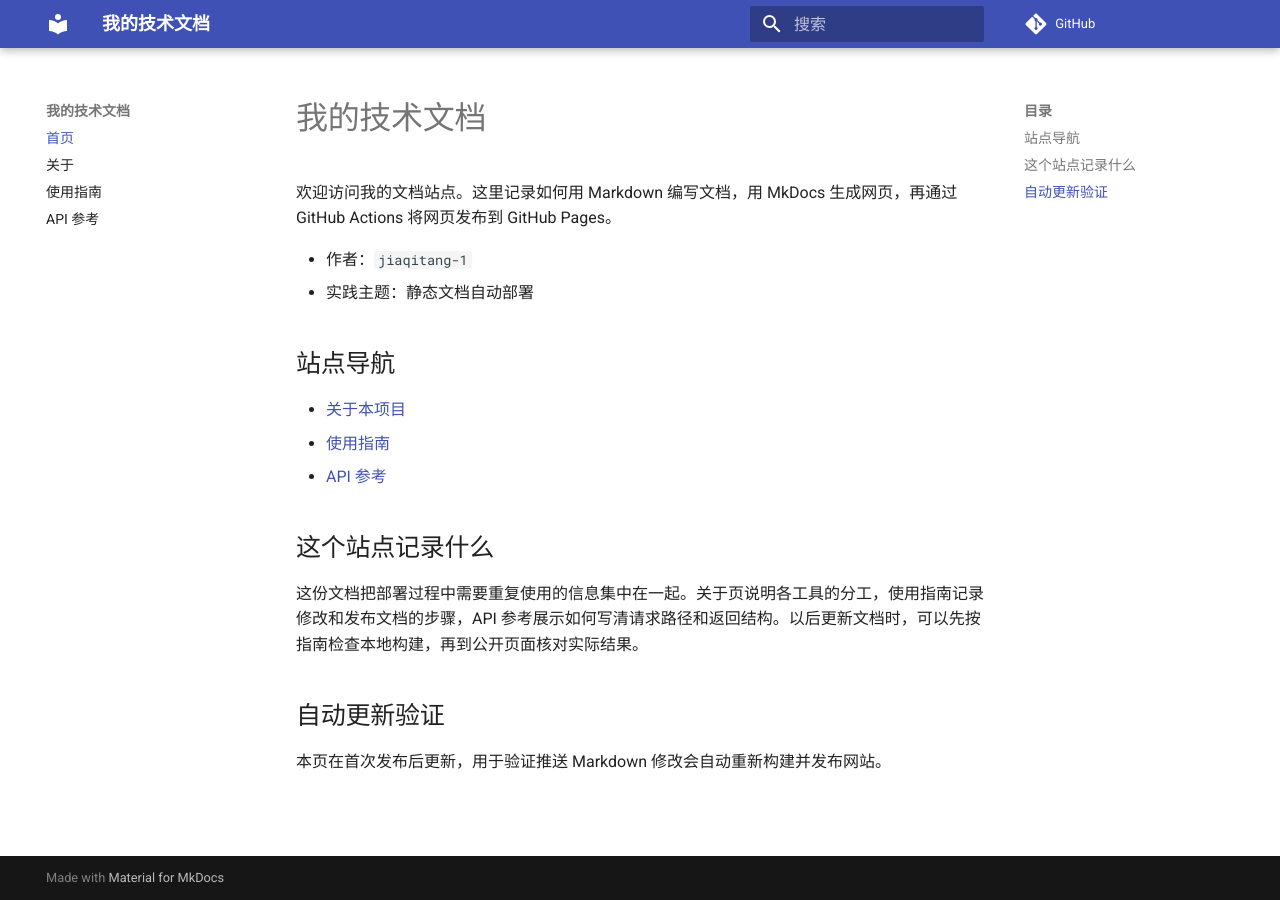
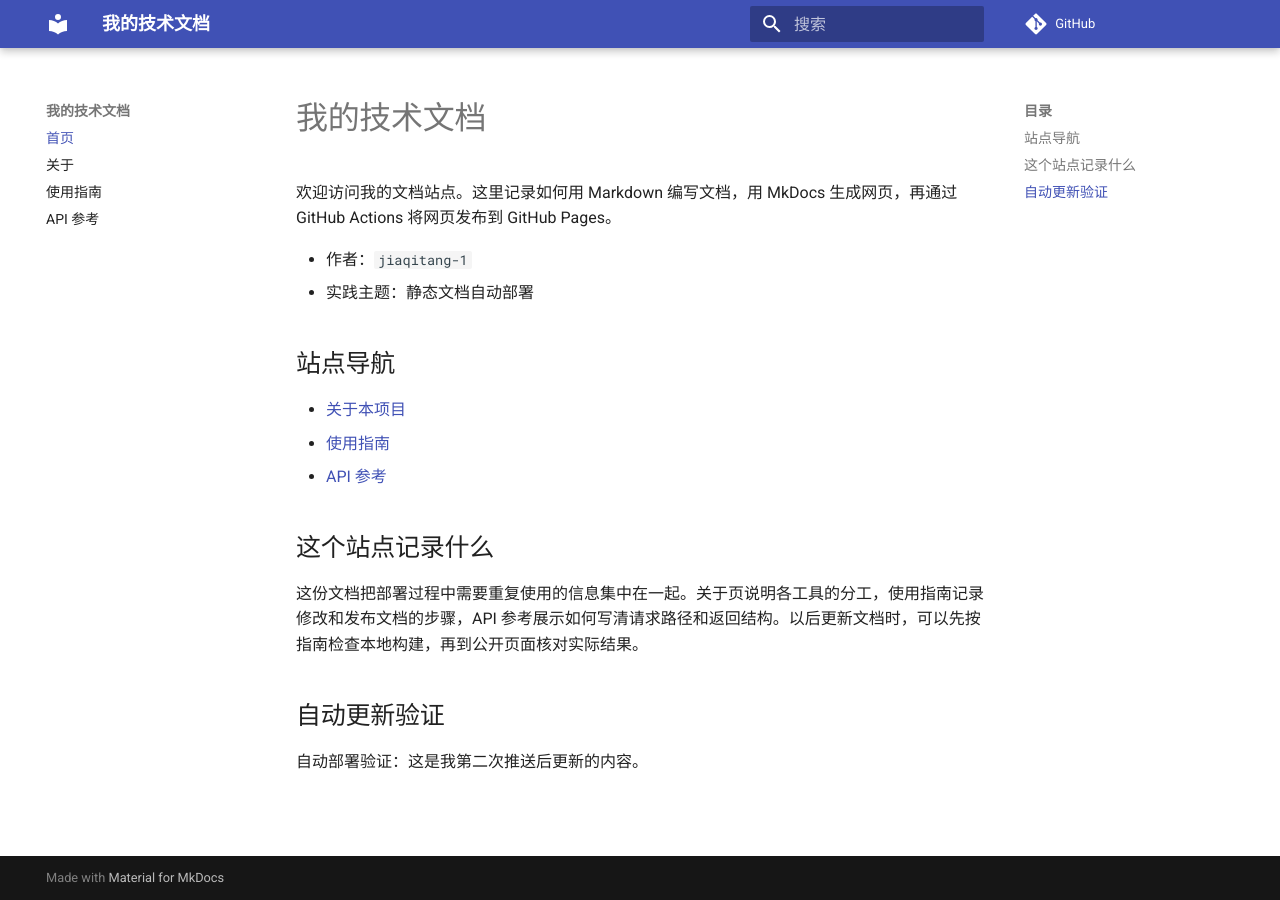
Before and after one commit to jiaqitang-1/my-docs, an MkDocs documentation site: the page built from docs/index.md, in a window 1280 px wide. Built offline with MkDocs 1.6.1 and Material for MkDocs 9.7.7, drawn with Linux system fonts in a browser that asks for light colours; comment, search, counter and statistics services are not loaded.

Commit message:
验证文档修改后自动更新网站

```diff
--- a/docs/index.md
+++ b/docs/index.md
@@ -17,4 +17,4 @@
 
 ## 自动更新验证
 
-本页在首次发布后更新，用于验证推送 Markdown 修改会自动重新构建并发布网站。
+自动部署验证：这是我第二次推送后更新的内容。
```
